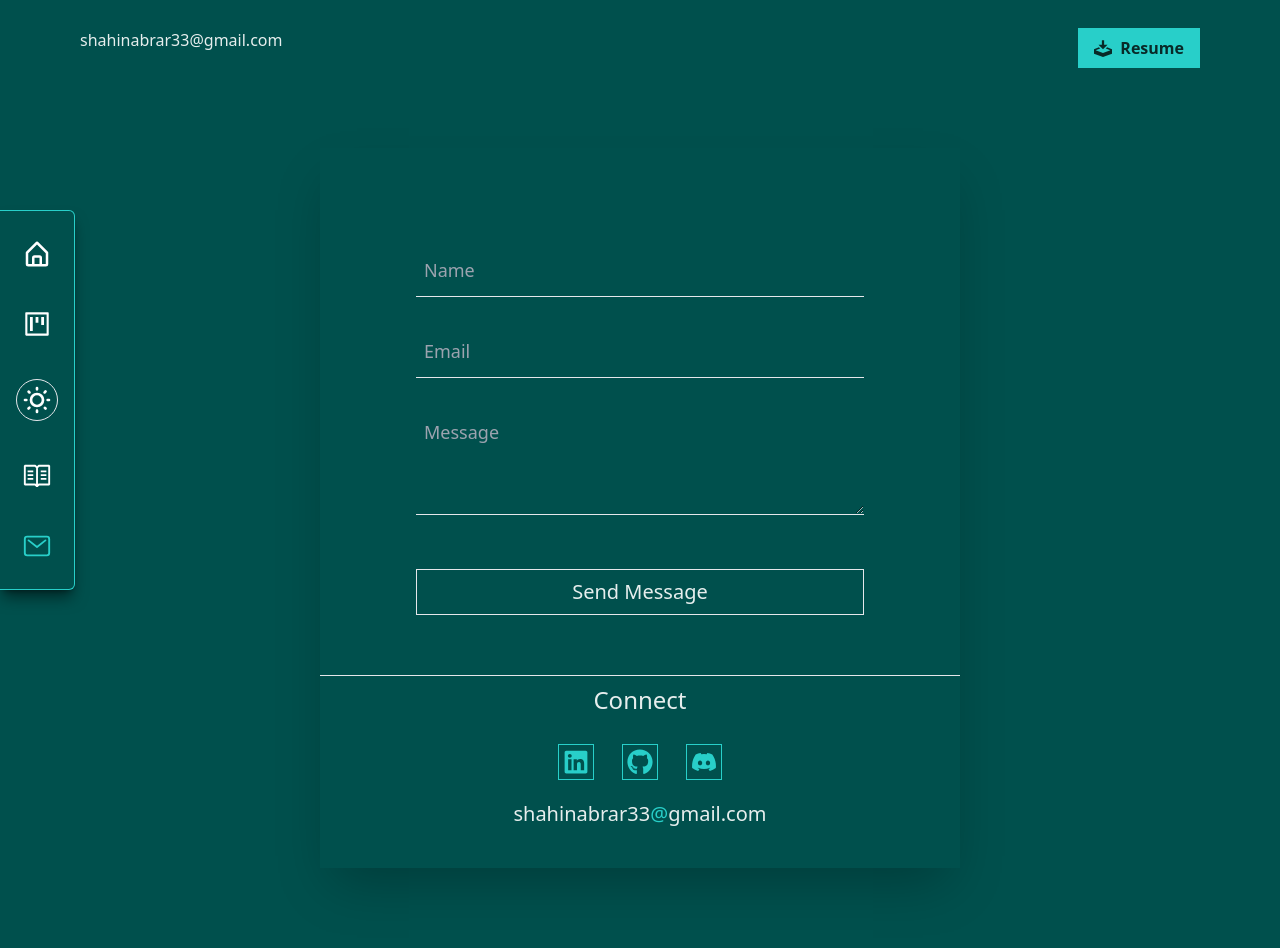
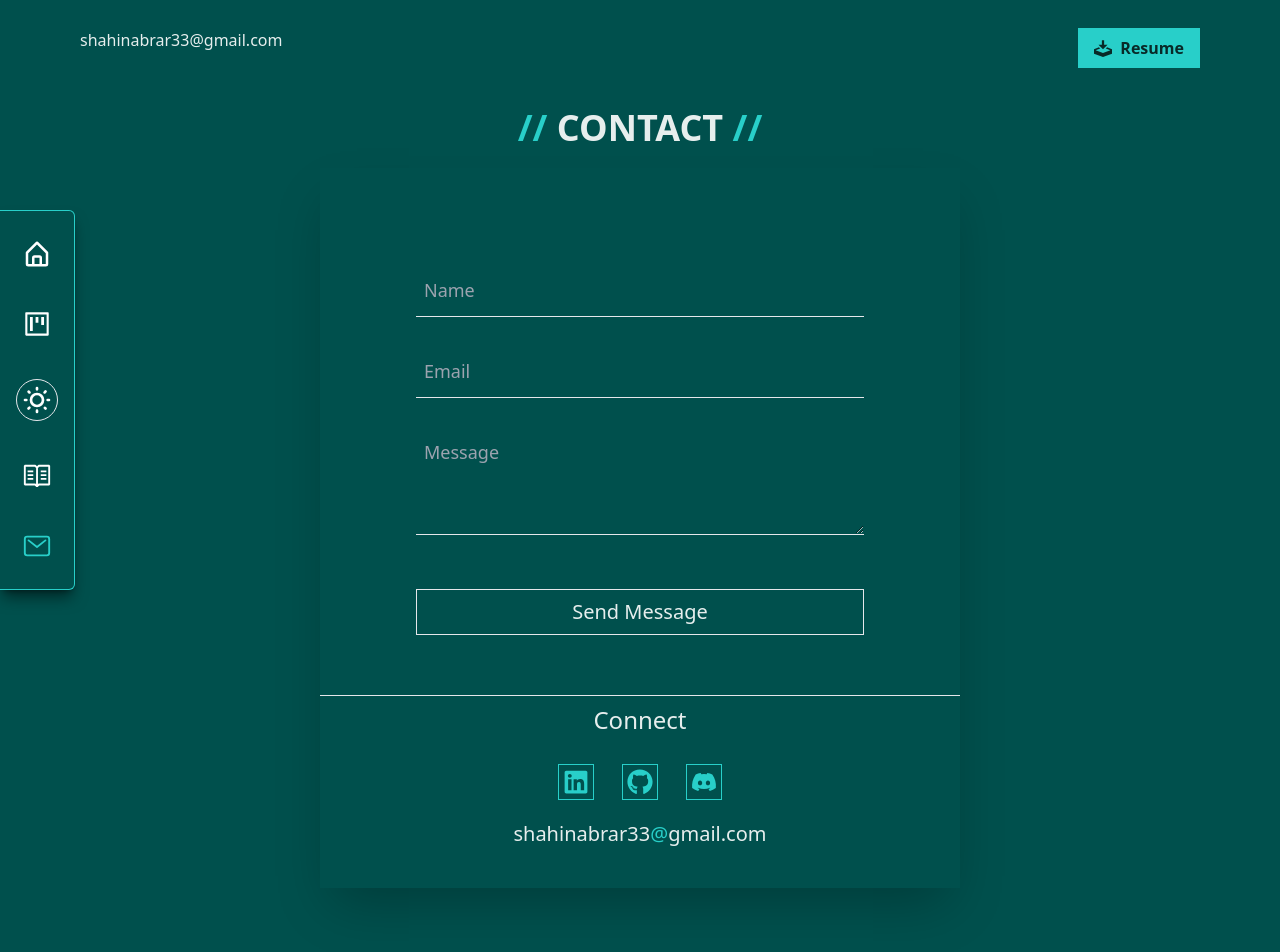
Before and after one commit to shahinexy/Shahin-Alam, a Next.js app: page /contact in a window 1280 px wide. Shown: the top 952 px of the page. Built offline with nearby package versions, Linux system fonts and the light colour scheme.

Commit message:
details page added

```diff
--- a/src/app/contact/page.jsx
+++ b/src/app/contact/page.jsx
@@ -3,7 +3,11 @@ import { FaLinkedin, FaGithub, FaDiscord } from "react-icons/fa";
 
 const ContactPage = () => {
   return (
-    <div className="flex flex-col justify-center py-20 items-center">
+    <div className="flex flex-col justify-center pb-20 mt-10 items-center">
+            <h1 className="text-4xl font-semibold mb-5 uppercase text-center">
+        <span className="text-secondary">&#47;&#47; </span> Contact
+        <span className="text-secondary"> &#47;&#47; </span>
+      </h1>
       <div className="md:w-2/4 mx-4 shadow-2xl">
         <form className="px-24 pt-24 pb-7 space-y-7">
           <div>
@@ -53,7 +57,7 @@ const ContactPage = () => {
             </Link>
           </div>
           <p className="text-xl">
-            shahinabrar33<span className="text-secondary">@</span>gmail.com
+          <a href="mailto:shahinabrar33@gmail.com">shahinabrar33<span className="text-secondary">@</span>gmail.com</a>
           </p>
         </div>
       </div>
--- a/src/app/layout.js
+++ b/src/app/layout.js
@@ -18,7 +18,7 @@ export default function RootLayout({ children }) {
           <NavBar></NavBar>
         </div>
         <div className="max-w-6xl mx-auto px-4 pt-7 flex justify-between">
-          <p>shahinabrar33@gmail.com</p>
+          <p> <a href="mailto:shahinabrar33@gmail.com">shahinabrar33@gmail.com</a> </p>
           <a href="./resume/RESUME-OF-SHAHIN-ALAM.pdf" download="RESUME-OF-SHAHIN-ALAM">
           <button className="cursor-pointer bg-secondary hover:bg-primary text-black/80 hover:text-white font-semibold duration-500 px-4 py-2 active:translate-x-0.5 active:translate-y-0.5 hover:shadow-[0.3rem_0.3rem_#F44336,-0.3rem_-0.3rem_#00BCD4] transition flex gap-2 items-center">
             <ImDownload className="text-lg" /> Resume
--- /dev/null
+++ b/src/app/projects/[detail]/page.jsx
@@ -0,0 +1,25 @@
+"use client"
+import { useState, useEffect } from "react";
+
+const ProjectDetail = ({params}) => {
+    const [datas, setDatas] = useState([])
+
+    useEffect(()=>{
+        const fetchData = async ()=>{
+            const res = await fetch('../projects.json')
+            const data = await res.json();
+            setDatas(data)
+        }
+        fetchData()
+    },[])
+
+    const project = datas.find(data => data.project_name === params.detail);
+
+    return (
+        <div className="max-w-6xl mx-auto px-4 pb-20">
+            {project.project_name}
+        </div>
+    );
+};
+
+export default ProjectDetail;
```
Also changed, not shown: src/app/projects/page.jsx (+6 -4 lines).
